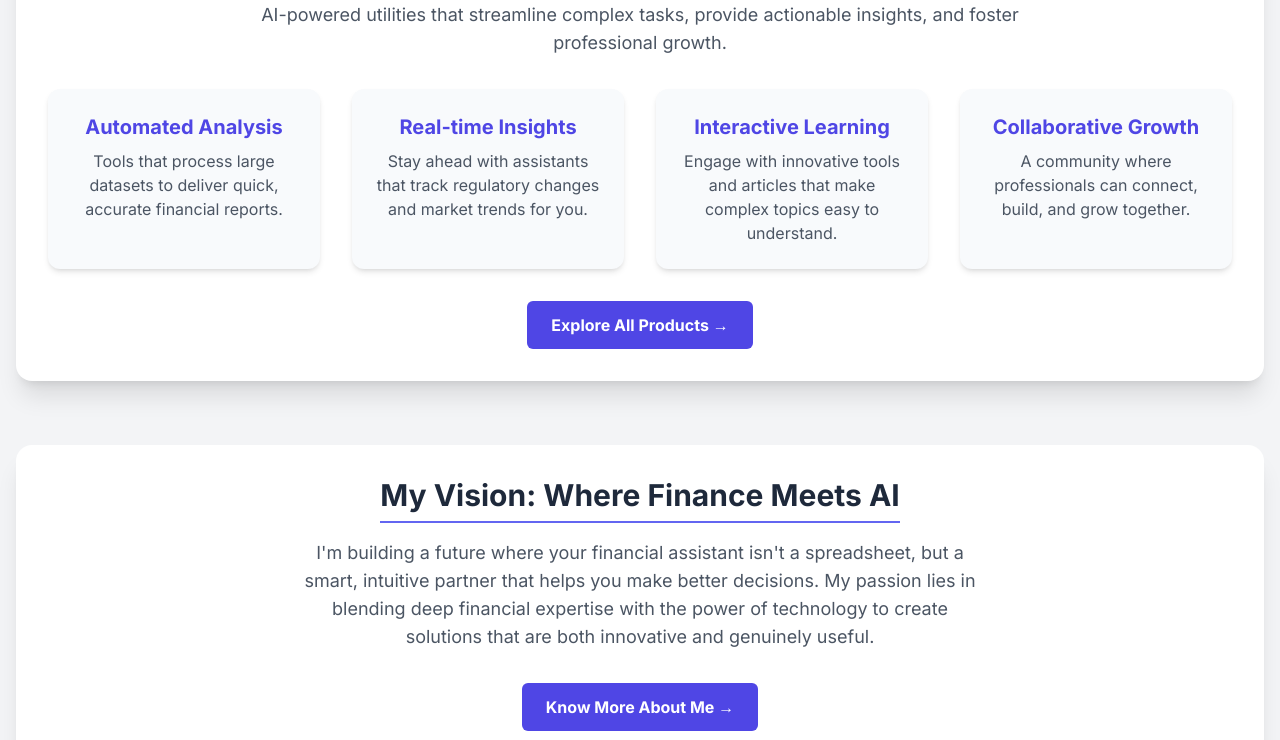
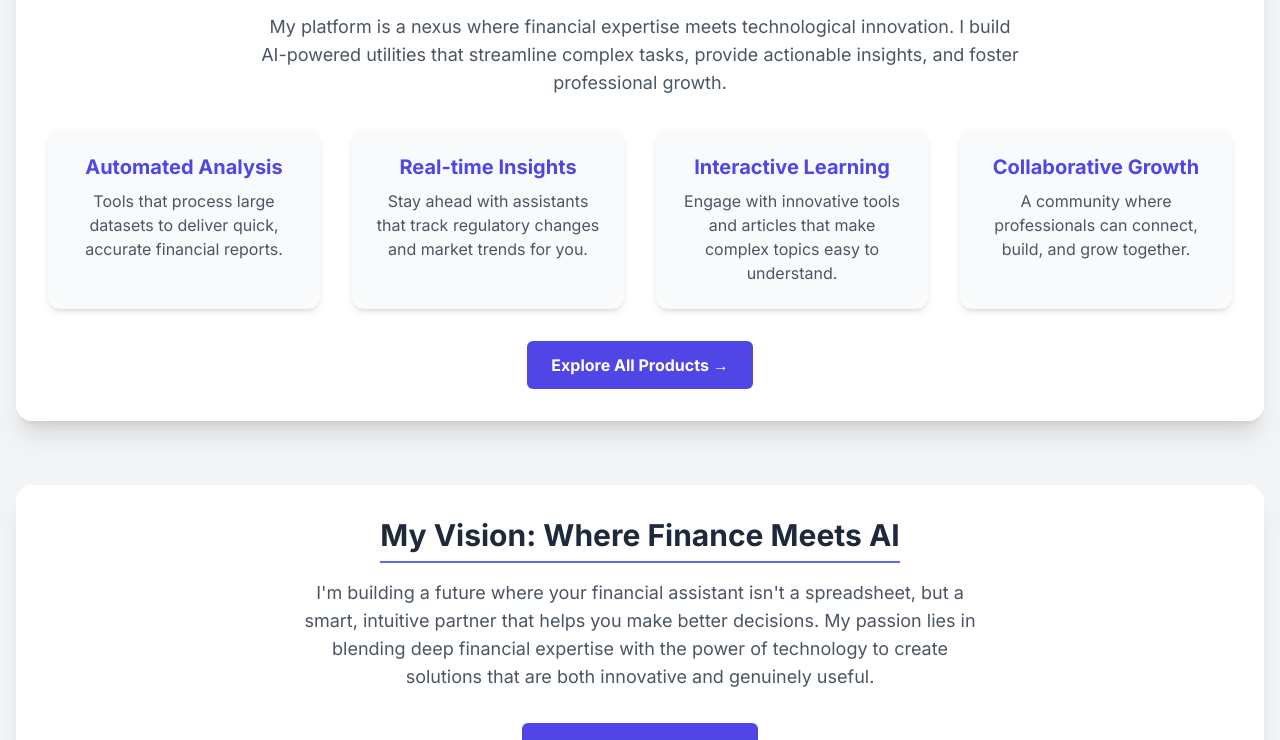
Before and after one commit to goelparul0006/ParulGoel, a plain HTML site: page index.html in a window 1280 px wide. Shown: the part 765-1505 px from the top of the page. Drawn offline with nearby package versions, Linux system fonts and the light colour scheme.

Commit message:
Update index.html

```diff
--- a/index.html
+++ b/index.html
@@ -90,7 +90,7 @@
         </div>
     </header>
 
-    <main class="container mx-auto px-4 py-15">
+    <main class="container mx-auto px-4 py-12 m-8">
 
         <!-- What I Offer Section -->
         <section id="what-we-offer" class="mb-16 bg-white dark:bg-slate-800 p-8 rounded-2xl shadow-xl text-center">
```
